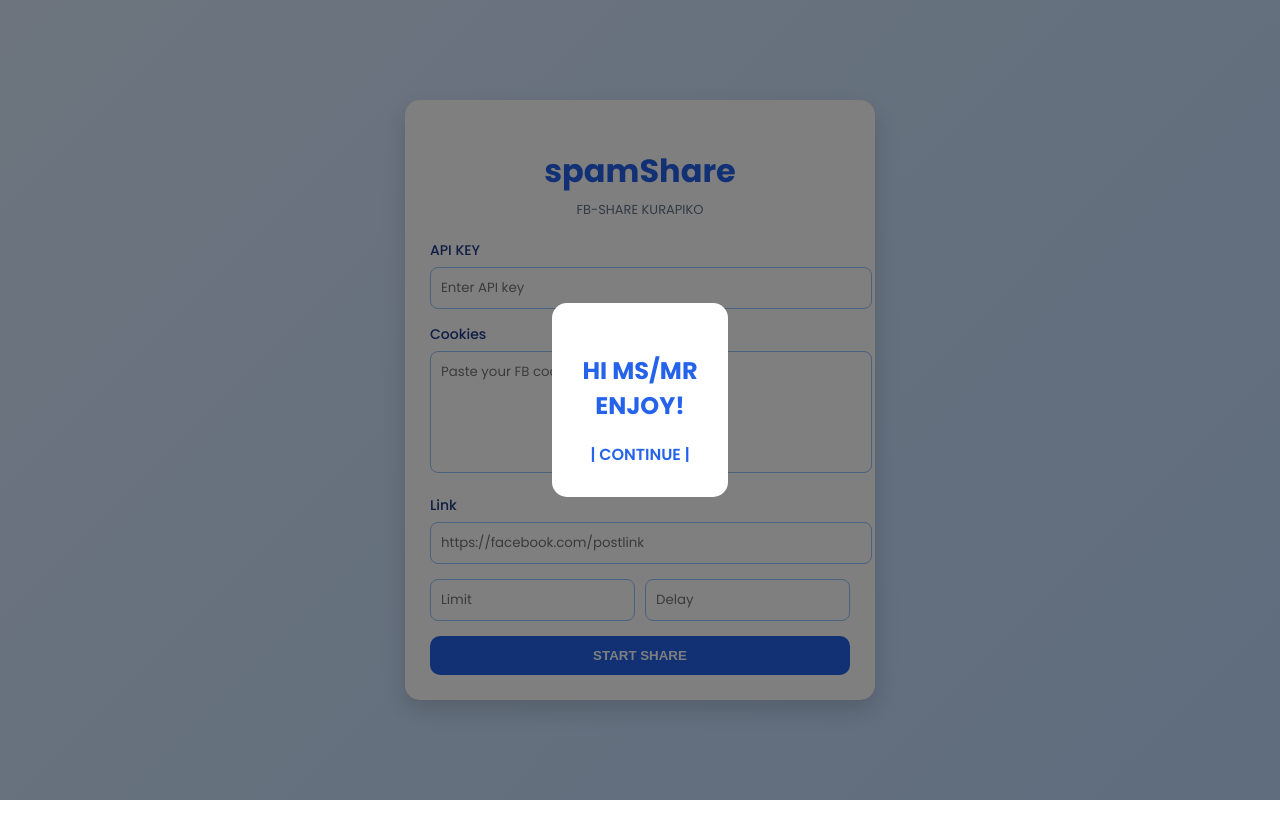
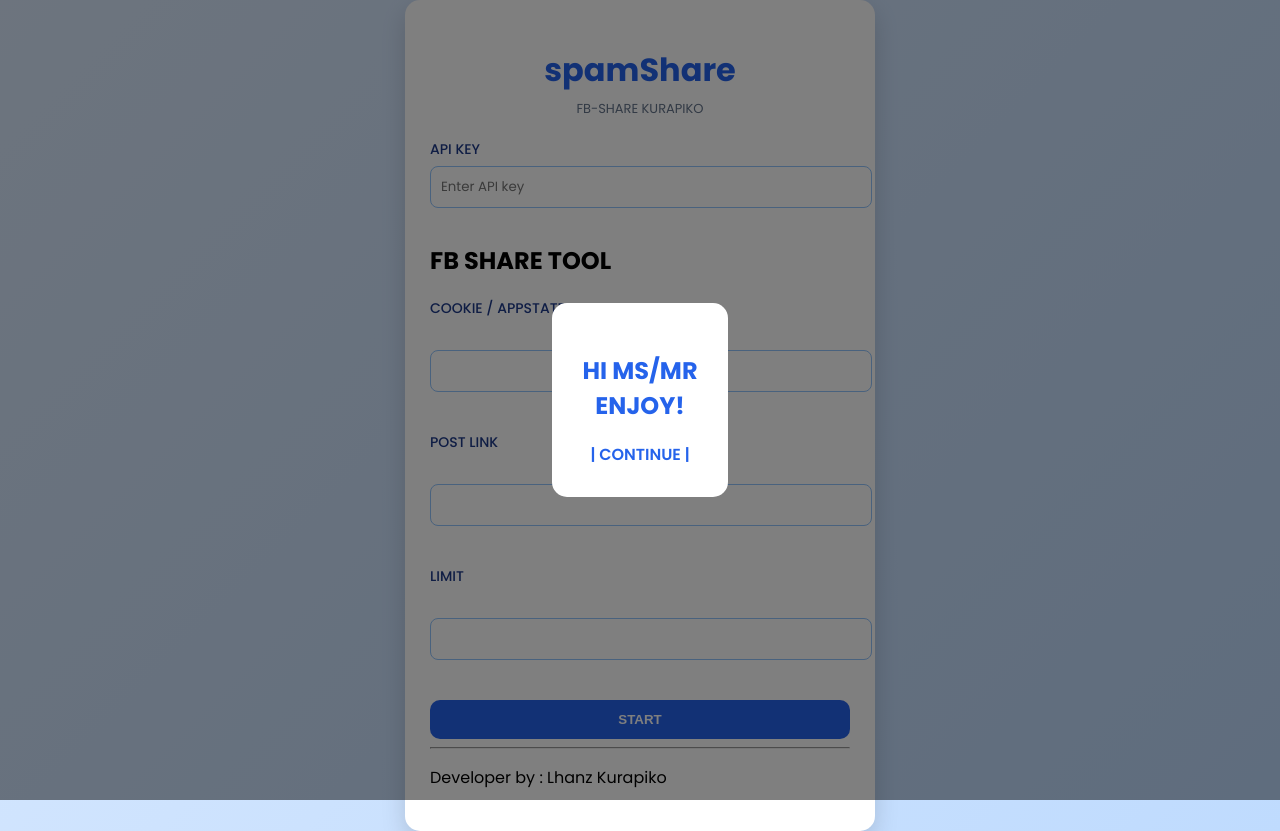
Before and after one commit to KonanBot34/FB-SHARE, a website: page public/index.html in a window 1280 px wide. Before the commit the page ends 800 px from the top, so only its background shows below. Drawn offline with Linux system fonts and the light colour scheme.

Commit message:
Refactor FB Share Tool HTML structure and scripts

```diff
--- a/public/index.html
+++ b/public/index.html
@@ -144,54 +144,68 @@
     <label>API KEY</label>
     <input type="text" id="apikey" placeholder="Enter API key">
 
-    <!-- COOKIES -->
-    <label>Cookies</label>
-    <textarea placeholder="Paste your FB cookies here..."></textarea>
+<!DOCTYPE html>
+<html>
+<head>
+  <title>FB Share</title>
+</head>
 
-    <!-- LINK -->
-    <label>Link</label>
-    <input type="text" placeholder="https://facebook.com/postlink">
+<body>
 
-    <!-- LIMIT / DELAY -->
-    <div class="row">
-        <input type="number" id="limit" placeholder="Limit">
-        <input type="number" id="delay" placeholder="Delay">
-    </div>
+<h2>FB SHARE TOOL</h2>
 
-    <button onclick="startShare()">START SHARE</button>
+<label>COOKIE / APPSTATE</label><br>
+<input type="text" id="cookie"><br><br>
 
-    <!-- HISTORY -->
-    <div class="history" id="history">
-        <h3>HISTORY</h3>
-        Shared: <span class="counter" id="count">0</span>
-    </div>
-</div>
+<label>POST LINK</label><br>
+<input type="text" id="link"><br><br>
+
+<label>LIMIT</label><br>
+<input type="number" id="limit"><br><br>
+
+<button onclick="startShare()">START</button>
+
+<hr>
+
+<div id="logs"></div>
+
+<p>Developer by : Lhanz Kurapiko</p>
 
 <script>
-let shared = 0;
-let interval;
-
-function closePopup() {
-    document.getElementById("welcome").style.display = "none";
+function log(text){
+  const div = document.createElement("div");
+  div.innerText = text;
+  document.getElementById("logs").appendChild(div);
 }
 
-function startShare() {
-    const limit = document.getElementById("limit").value || 0;
-    const delay = (document.getElementById("delay").value || 1) * 1000;
+async function startShare(){
+  document.getElementById("logs").innerHTML = "";
 
-    document.getElementById("history").style.display = "block";
-    shared = 0;
-    document.getElementById("count").innerText = shared;
+  const cookie = document.getElementById("cookie").value;
+  const link = document.getElementById("link").value;
+  const limit = document.getElementById("limit").value;
 
-    clearInterval(interval);
-    interval = setInterval(() => {
-        if (shared >= limit) {
-            clearInterval(interval);
-            return;
-        }
-        shared++;
-        document.getElementById("count").innerText = shared;
-    }, delay);
+  if(!cookie || !link || !limit){
+    log("ERROR: may kulang");
+    return;
+  }
+
+  log("STARTING...");
+
+  const res = await fetch("/api/share",{
+    method:"POST",
+    headers:{ "Content-Type":"application/json" },
+    body:JSON.stringify({ cookie, link, limit })
+  });
+
+  const data = await res.json();
+
+  if(data.status === "success"){
+    data.logs.forEach(l => log(l));
+    log("DONE");
+  }else{
+    log("ERROR: " + data.message);
+  }
 }
 </script>
 
```
